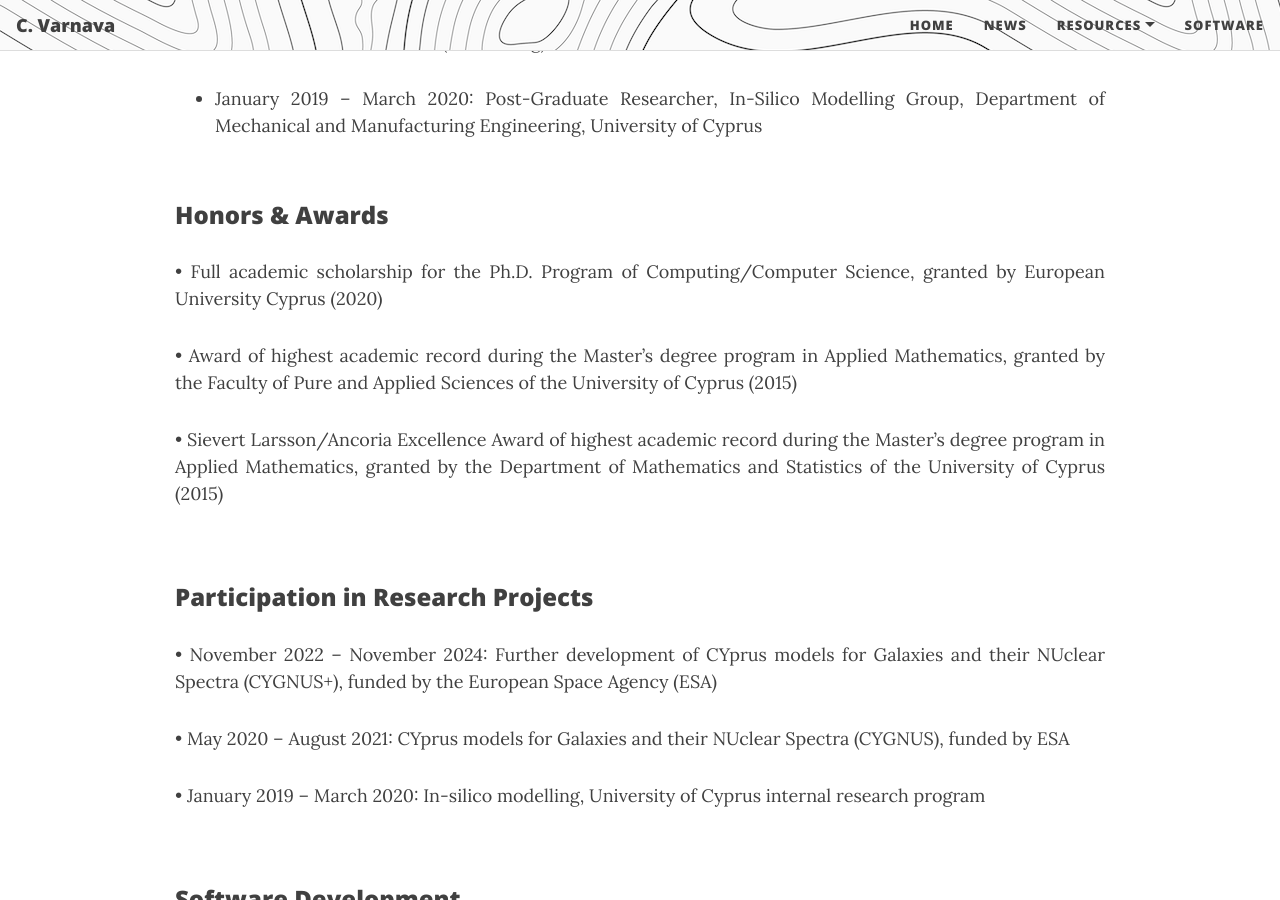
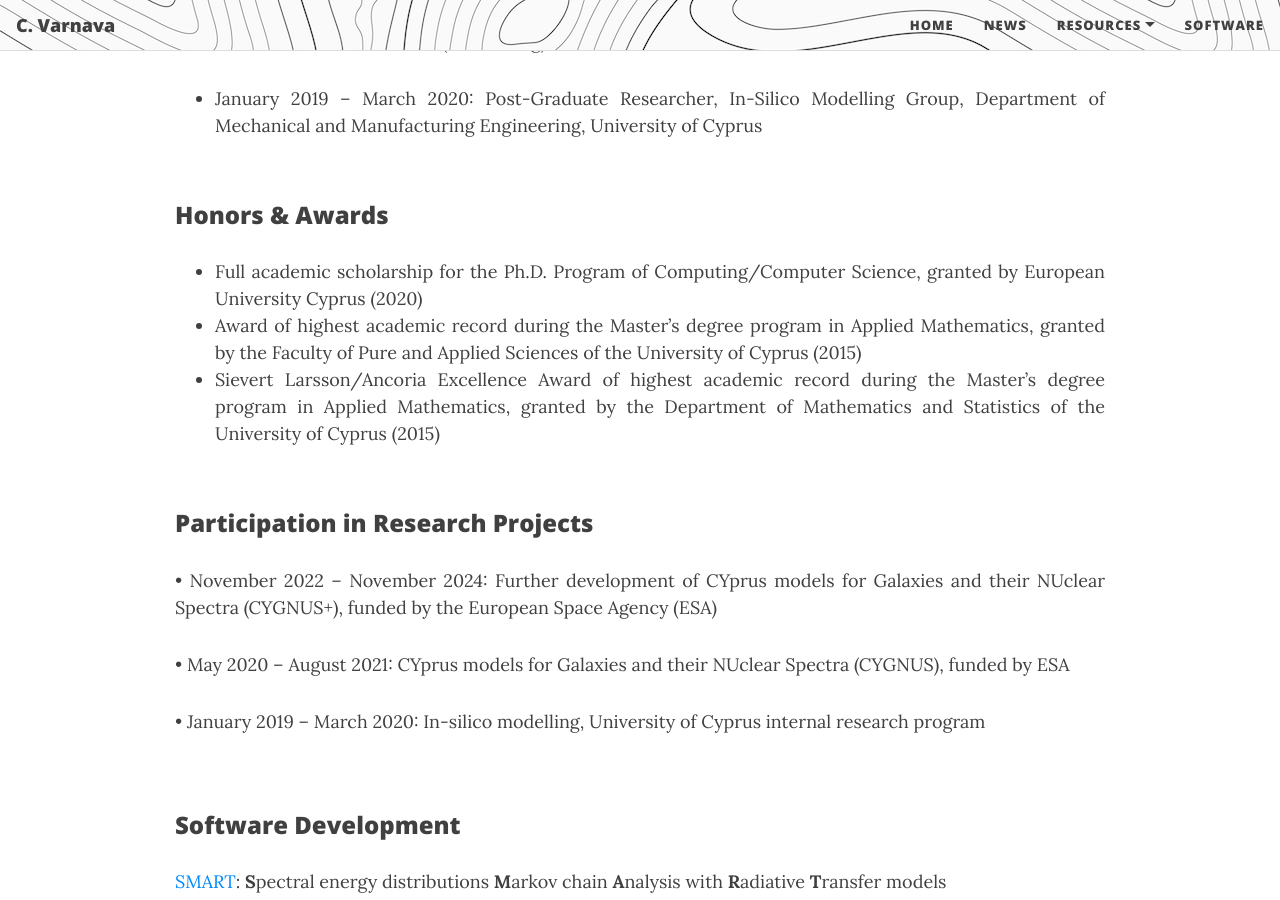
Before and after one commit to ch-var/ch-var.github.io, a Jekyll site: the page built from cv.html, in a window 1280 px wide and 900 px high, scrolled down 1127 px. Built offline with Jekyll 4.4.1, drawn with Linux system fonts in a browser that asks for light colours; formulas are drawn with MathJax 3.

Commit message:
Update cv.html

```diff
--- a/cv.html
+++ b/cv.html
@@ -48,9 +48,11 @@
 </ul>
 <br>
 <p style="font-family: var(--header-font); font-weight: 800; line-height: 1.1; font-size: 1.5rem; margin-top: 1.25rem;">Honors & Awards</p>
-<p align='justify'>&#8226; Full academic scholarship for the Ph.D. Program of Computing/Computer Science, granted by European University Cyprus (2020)</p>
-<p align='justify'>&#8226; Award of highest academic record during the Master’s degree program in Applied Mathematics, granted by the Faculty of Pure and Applied Sciences of the University of Cyprus (2015)</p>
-<p align='justify'>&#8226; Sievert Larsson/Ancoria Excellence Award of highest academic record during the Master’s degree program in Applied Mathematics, granted by the Department of Mathematics and Statistics of the University of Cyprus (2015)</p>
+<ul>
+<li class="responsive-margin">Full academic scholarship for the Ph.D. Program of Computing/Computer Science, granted by European University Cyprus (2020)</li>
+<li class="responsive-margin">Award of highest academic record during the Master’s degree program in Applied Mathematics, granted by the Faculty of Pure and Applied Sciences of the University of Cyprus (2015)</li>
+<li class="responsive-margin">Sievert Larsson/Ancoria Excellence Award of highest academic record during the Master’s degree program in Applied Mathematics, granted by the Department of Mathematics and Statistics of the University of Cyprus (2015)</li>
+</ul>
 <br>
 <p style="font-family: var(--header-font); font-weight: 800; line-height: 1.1; font-size: 1.5rem; margin-top: 1.25rem;">Participation in Research Projects</p>
 <p align='justify'>&#8226; November 2022 – November 2024: Further development of CYprus models for Galaxies and their NUclear Spectra (CYGNUS+), funded by the European Space Agency (ESA)</p>
```
